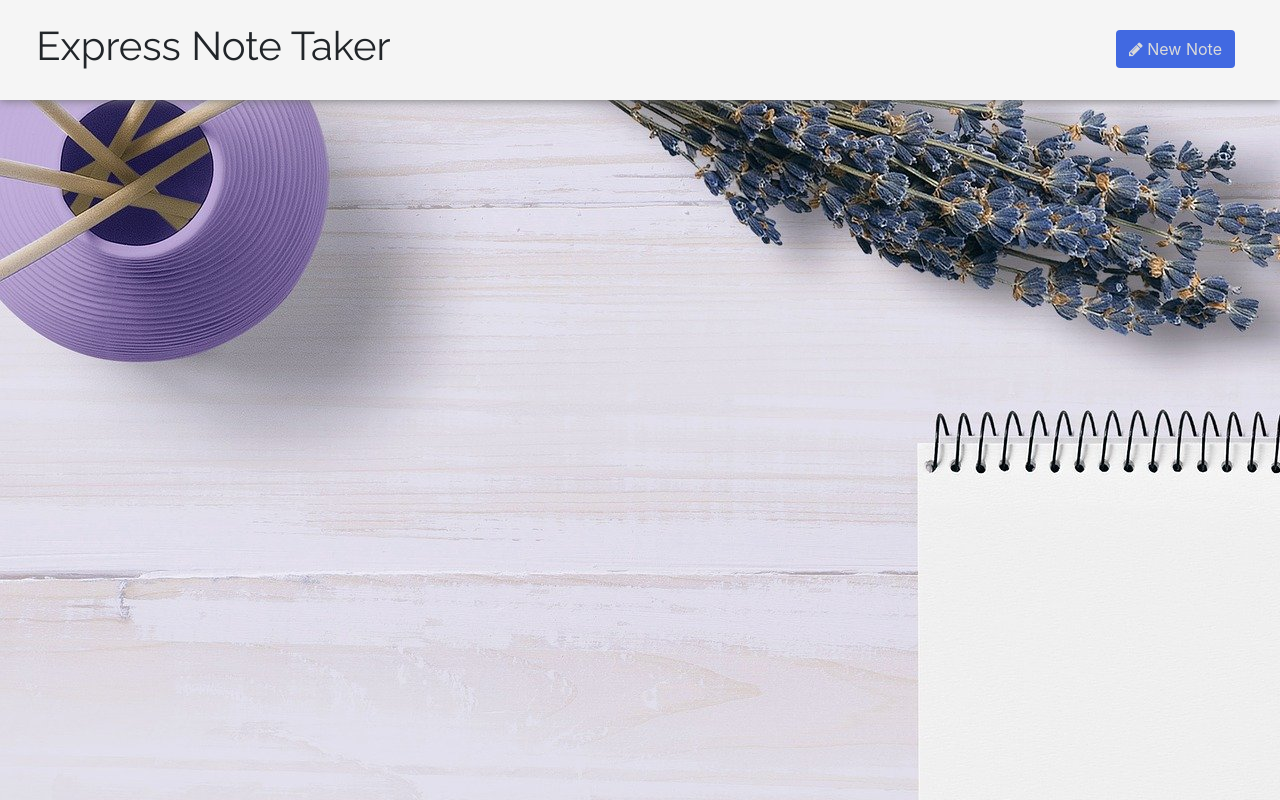
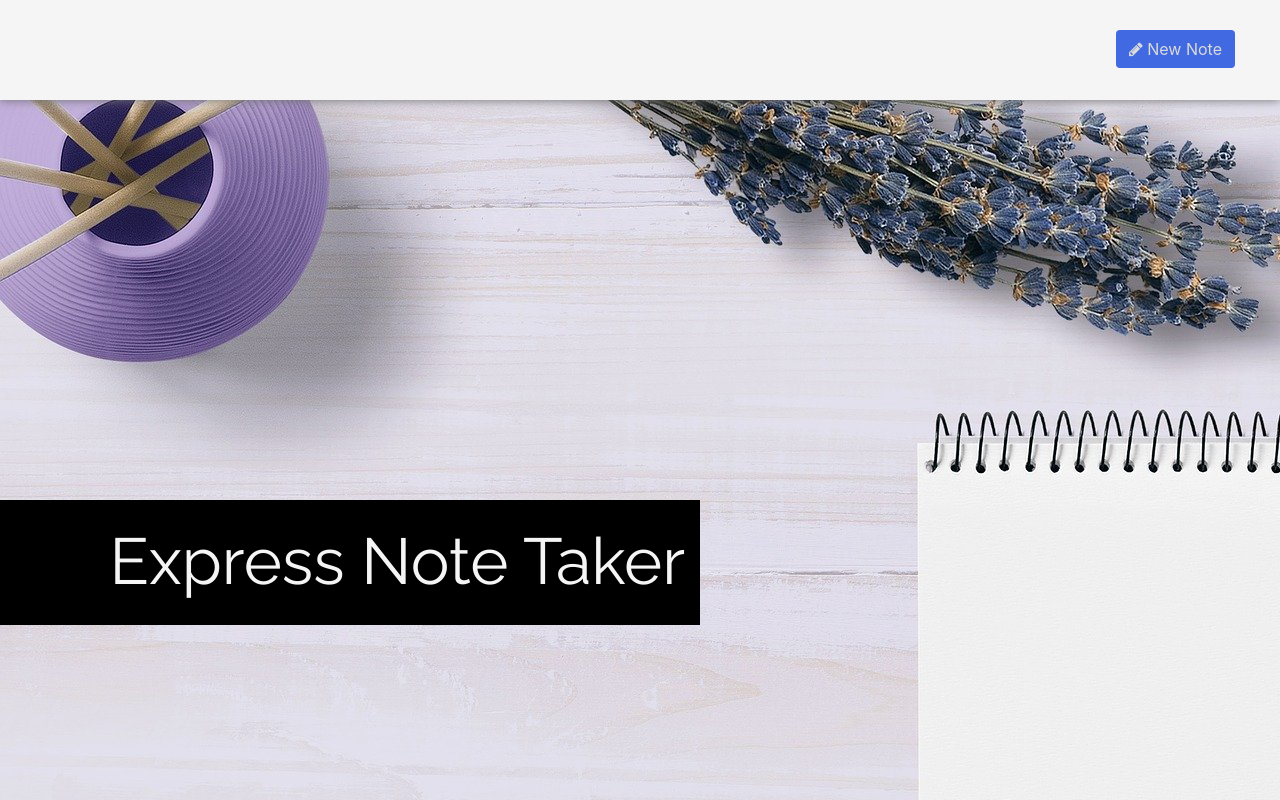
Before and after one commit to omerkatan1/Express-Note-Taker, a website: page public/index.html in a window 1280 px wide. Drawn offline with nearby package versions, Linux system fonts and the light colour scheme.

Commit message:
title text

```diff
--- a/public/assets/style.css
+++ b/public/assets/style.css
@@ -25,6 +25,8 @@ header {
 }
 
 .header-text {
+    color: whitesmoke;
+    font-size: 65px;
     margin-top: 22px;
     font-family: 'Raleway', sans-serif;
 }
@@ -52,6 +54,12 @@ header {
     padding: 0;
 }
 
-footer {
 
+#title-div {
+    margin-top: 400px;
+    display: inline-block;
+    text-align: right;
+    background-color: black;
+    width: 700px;
+    height: 125px;
 }
--- a/public/index.html
+++ b/public/index.html
@@ -35,7 +35,7 @@
                 <div class="row">
 
                     <div id="header-titleDiv" class="col-4">
-                        <h1 class="header-text">Express Note Taker</h1>
+
                     </div>
 
                     <!-- placeholder -->
@@ -56,21 +56,13 @@
 
     </header>
 
-    <div id="body-content" class="container-fluid">
 
-        <div id="body-contentRow" class="row">
+    <div id="title-div" class="container">
+        <h1 class="header-text">Express Note Taker</h1>
+    </div>
 
-            <div class="col-6">
 
-            </div>
 
-            <div class="col-6">
-
-            </div>
-
-        </div>
-
-    </div>
 
 
 
```
